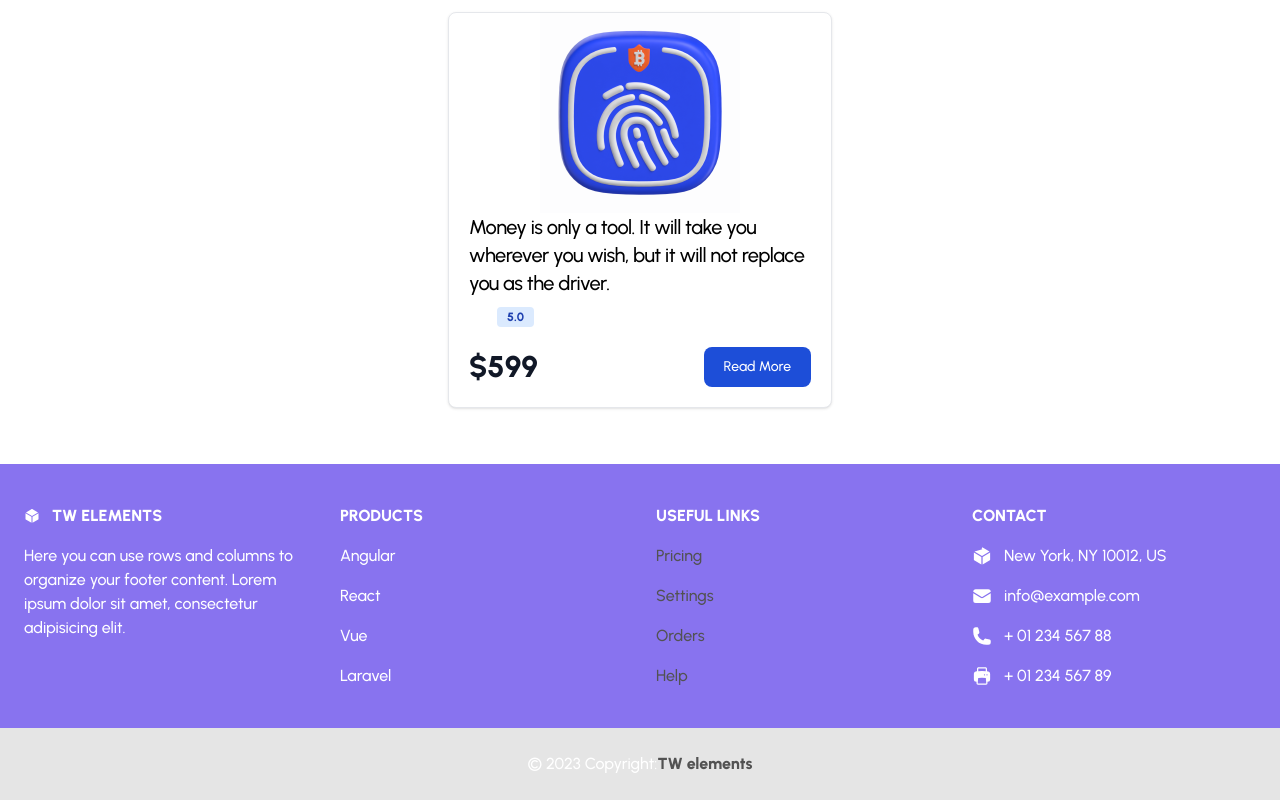
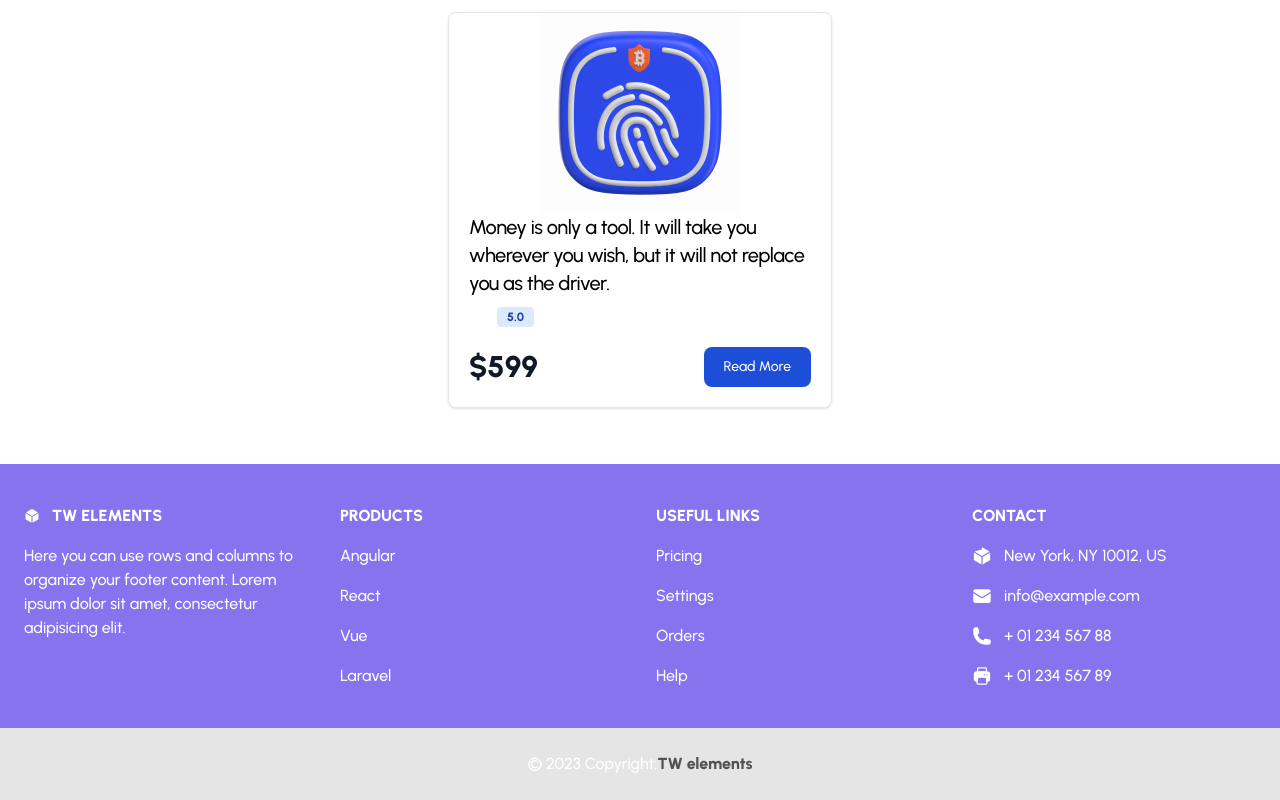
Before and after one commit to sayyamButt317/LogicTech, a React (Create React App) app: page / in a window 1280 px wide. Shown: the part 1406-2206 px from the top of the page. Built offline with nearby package versions, Linux system fonts and the light colour scheme.

Commit message:
01/31/2024

```diff
--- a/src/components/Footer/Footer.jsx
+++ b/src/components/Footer/Footer.jsx
@@ -60,22 +60,22 @@ const Footer = () => {
               Useful links
             </h6>
             <p className="mb-4">
-              <a href="#!" className="text-neutral-600 dark:text-neutral-200">
+              <a href="#!" className="text-white dark:text-neutral-200">
                 Pricing
               </a>
             </p>
             <p className="mb-4">
-              <a href="#!" className="text-neutral-600 dark:text-neutral-200">
+              <a href="#!" className="text-white dark:text-neutral-200">
                 Settings
               </a>
             </p>
             <p className="mb-4">
-              <a href="#!" className="text-neutral-600 dark:text-neutral-200">
+              <a href="#!" className="text-white dark:text-neutral-200">
                 Orders
               </a>
             </p>
             <p>
-              <a href="#!" className="text-neutral-600 dark:text-neutral-200">
+              <a href="#!" className="text-white dark:text-neutral-200">
                 Help
               </a>
             </p>
```
